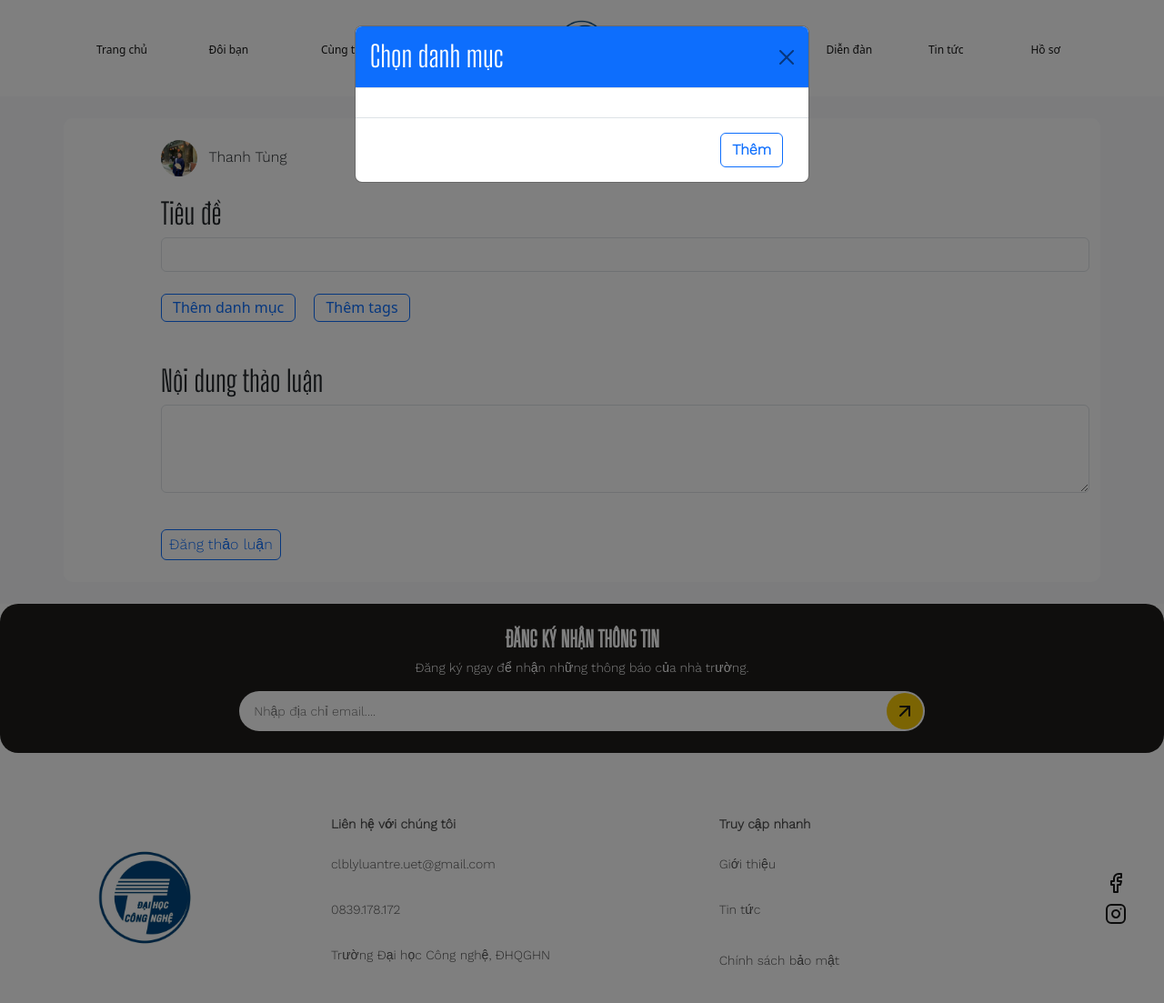
After one commit to ThanhTung0101/INT4050, a Django app: page /them-thao-luan/ in a window 1280 px wide, after a click on "Thêm danh mục". The commit adds this page. Shown: the top 1103 px of the page at 91% size. Run offline with Django 4.2, Linux system fonts and the light colour scheme; parts of the project's set-up code (start-up, migrations or seed data) failed here and were passed over; some libraries are stand-ins or nearby versions.

Commit message:
Add forum, add send request

```diff
--- /dev/null
+++ b/templates/pages/add_forum.html
@@ -0,0 +1,94 @@
+{% extends 'layouts/base.html' %}
+{% load static %}
+
+{% block content %}
+<div id="detail-post-body" class="container-fluid py-4">
+    <div class="container detail-post-content">
+        <div class="row py-4 post-user-info">
+            <div class="col-lg-1"></div>
+            <div class="col-lg-11 col-sm-8 col-12">
+                <img src="{% static 'img/avt_img.jpg' %}" class="rounded-circle me-2" height="40px">
+                Thanh Tùng
+            </div>
+        </div>
+        <div class="row">
+            <div class="col-sm-1"></div>
+            <div class="col-sm-11 col-12 post-forum-title">
+                <div class="mb-3">
+                    <label for="forumName" class="form-label">Tiêu đề</label>
+                    <input type="text" class="form-control" id="forumName">
+                  </div>
+            </div>
+        </div>
+        <div class="row mt-2">
+            <div class="col-sm-1"></div>
+            <div class="col-sm-11 col-12 pb-4">
+                <div class="mb-3">
+                    <a data-bs-toggle="modal" data-bs-target="#add-forum-category">
+                        <button class="btn btn-outline-primary me-3 filter-content">Thêm danh mục</button>
+                    </a>
+                    <a data-bs-toggle="modal" data-bs-target="#add-forum-tags">
+                        <button class="btn btn-outline-primary me-3 filter-content">Thêm tags</button>
+                    </a>
+
+                    <div class="modal modal-fluid modal-vertical fade" id="add-forum-category" tabindex="-1" aria-labelledby="exampleModalLabel" aria-hidden="true">
+                        <div class="modal-dialog ">
+                            <div class="modal-content">
+                                <div class="modal-header bg-primary">
+                                    <h3 class="modal-header-text text-white mt-2">Chọn danh mục</h3>
+                                    <button type="button" class="btn-close btn-close-modal" data-bs-dismiss="modal" aria-label="Close"></button>
+                                </div>
+                                <div class="modal-body modal-content-text">
+                                    {% comment %} {% for category in "abcd" %}
+                                    <button class="btn px-2 py-1 text-white {% if category.selected %}selected-filter-items{% endif %}" style="{% if !category.selected %}background-color: #777da7;{% endif %}">Đời sống</button>
+                                    {% endfor %} {% endcomment %}
+                                </div>
+                                <div class="modal-footer modal-content-text d-flex justify-content-end">
+                                    <button class="btn btn-outline-primary me-3"><strong>Thêm</strong></button>
+                                </div>
+                            </div>
+                        </div>
+                    </div>
+
+                    <div class="modal modal-fluid modal-vertical fade" id="add-forum-tags" tabindex="-1" aria-labelledby="exampleModalLabel" aria-hidden="true">
+                        <div class="modal-dialog ">
+                            <div class="modal-content">
+                                <div class="modal-header bg-primary">
+                                    <h3 class="modal-header-text text-white mt-2">Thêm tags</h3>
+                                    <button type="button" class="btn-close btn-close-modal" data-bs-dismiss="modal" aria-label="Close"></button>
+                                </div>
+                                <div class="modal-body modal-content-text">
+                                    {% comment %} {% for tag in "abcd" %}
+                                    <button class="btn px-2 py-1 text-white {% if tag.selected %}selected-filter-items{% endif %}" style="{% if !tag.selected %}background-color: #777da7;{% endif %}">Đời sống</button>
+                                    {% endfor %} {% endcomment %}
+                                </div>
+                                <div class="modal-footer modal-content-text d-flex justify-content-end">
+                                    <button class="btn btn-outline-primary me-3"><strong>Thêm</strong></button>
+                                </div>
+                            </div>
+                        </div>
+                    </div>
+                </div>
+            </div>
+        </div>
+        <div class="row mt-2">
+            <div class="col-sm-1"></div>
+            <div class="col-sm-11 col-12 pb-4">
+                <div class="mb-3">
+                    <label for="forumDescription" class="form-label post-forum-title">Nội dung thảo luận</label>
+                    <textarea class="form-control post-forum-text" id="forumDescription" rows="4" cols="100%"></textarea>
+                  </div>
+            </div>
+        </div>
+        <div class="row post-forum-text">
+            <div class="col-sm-1"></div>
+            <div class="col-sm-6 col-12 pb-4 d-flex">
+                <button class="btn px-2 py-1 me-2 btn-outline-primary d-flex align-items-center">
+                    Đăng thảo luận
+                </button>
+            </div>
+        </div>
+    </div>
+</div>
+
+{% endblock content %}
--- a/templates/pages/forum.html
+++ b/templates/pages/forum.html
@@ -16,7 +16,7 @@
                 <a data-bs-toggle="modal" data-bs-target="#tags-filter">
                     <button class="btn btn-outline-primary me-3 filter-content">Tags</button>
                 </a>
-                <a href="#">
+                <a href="{% url 'add_forum' %}">
                     <button class="btn btn-outline-primary filter-content">Thêm thảo luận</button>
                 </a>
             </div>
@@ -71,7 +71,7 @@
 <div id="forum-content">
     <div class="container mb-4">
         <div class="row header-table pb-3 border-bottom-1 px-3">
-            <div class="col-md-6 col-12 d-flex justify-content-start">Chủ đề</div>
+            <div class="col-md-6 col-12 d-flex justify-content-start">Nội dung</div>
             <div class="col-md-2 d-none d-md-flex justify-content-center">Danh mục</div>
             <div class="col-md-1 d-none d-md-flex justify-content-center">Lượt thích</div>
             <div class="col-md-1 d-none d-md-flex justify-content-center">Phản hồi</div>
--- a/urls.py
+++ b/urls.py
@@ -19,6 +19,7 @@ from django.contrib import admin
 from django.urls import include, path, re_path
 
 from views import (
+    add_forum_view,
     couple_friends_view,
     detail_document_view,
     detail_forum_view,
@@ -30,6 +31,7 @@ from views import (
     news_view,
     profile_view,
     register_view,
+    send_request_view,
     upload_document_view,
     wellcome_page_view,
 )
@@ -41,12 +43,14 @@ urlpatterns = [
     path("dang-ky/", register_view, name="register"),
     path("trang-chu", home_view, name="home"),
     path("doi-ban/", couple_friends_view, name="couple_friends"),
+    path("gui-yeu-cau/", send_request_view, name="send_request"),
     path("cung-tien/", documents_view, name="documents"),
     path("dong-gop-tai-lieu/", upload_document_view, name="upload_document"),
     path("tai-lieu/", detail_document_view, name="detail_document"),
     path("thao-luan/", detail_forum_view, name="detail_forum"),
     path("dien-dan/", forum_view, name="forum"),
     path("thao-luan/", detail_forum_view, name="detail_forum"),
+    path("them-thao-luan/", add_forum_view, name="add_forum"),
     path("tin-tuc/", news_view, name="news"),
     path(
         "chi-tiet-tin-tuc/<int:post_id>/", detail_news_view, name="detail_news"
--- a/views.py
+++ b/views.py
@@ -59,6 +59,17 @@ def couple_friends_view(request):
         "pages/couple_friends.html",
         context={
             "page_name": "couple_friends",
+        },
+    )
+
+
+def send_request_view(request):
+
+    return render(
+        request,
+        "pages/send_request.html",
+        context={
+            "page_name": "send_request",
         },
     )
 
@@ -170,6 +181,17 @@ def detail_forum_view(request):
     )
 
 
+def add_forum_view(request):
+
+    return render(
+        request,
+        "pages/add_forum.html",
+        context={
+            "page_name": "add_forum",
+        },
+    )
+
+
 def news_view(request):
     posts = Post.objects.order_by("-date_published").prefetch_related(
         "translations"
```
Also changed, not shown: templates/pages/couple_friends.html (+4 -4 lines), templates/pages/send_request.html (added, +60 -0 lines).
